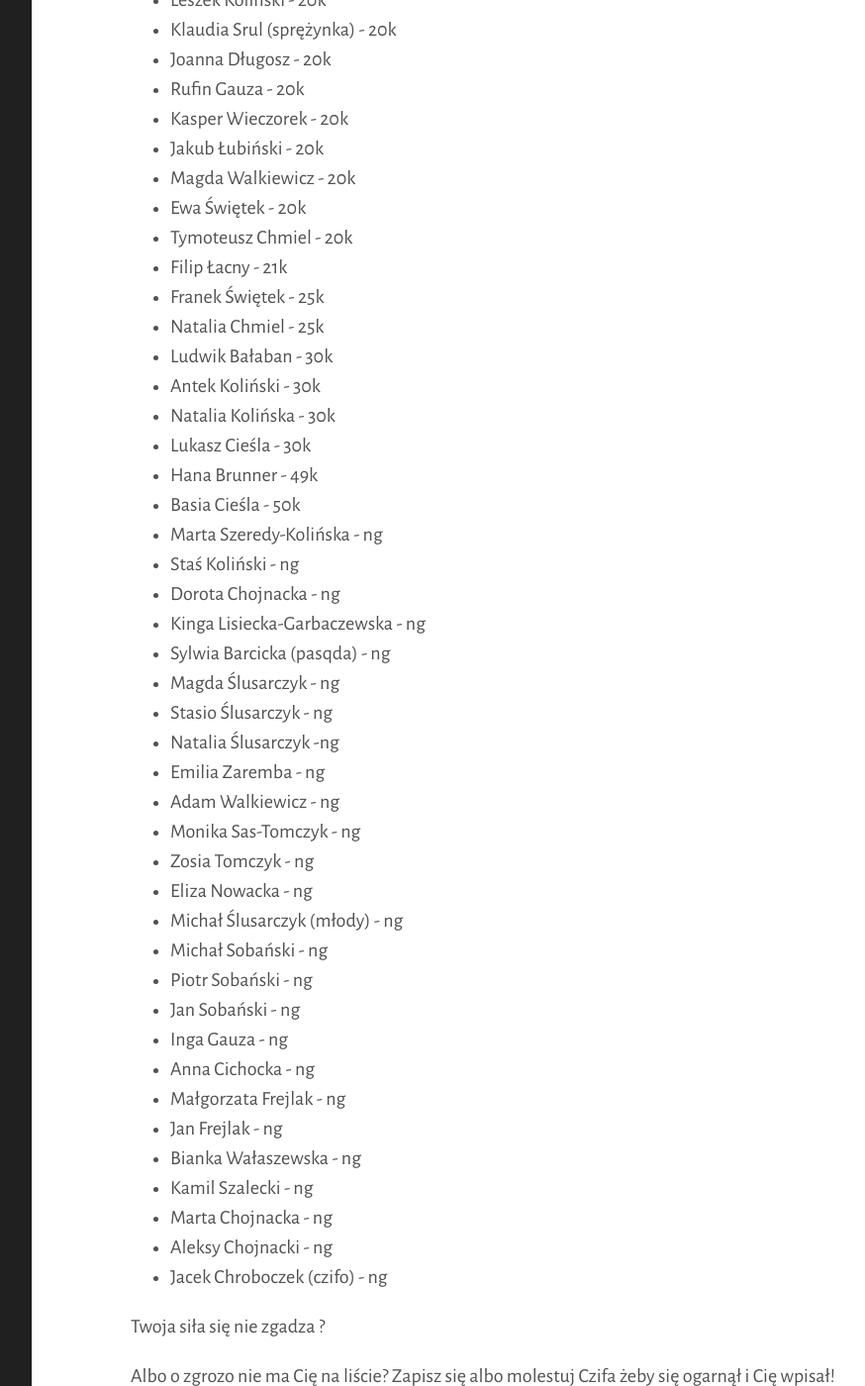
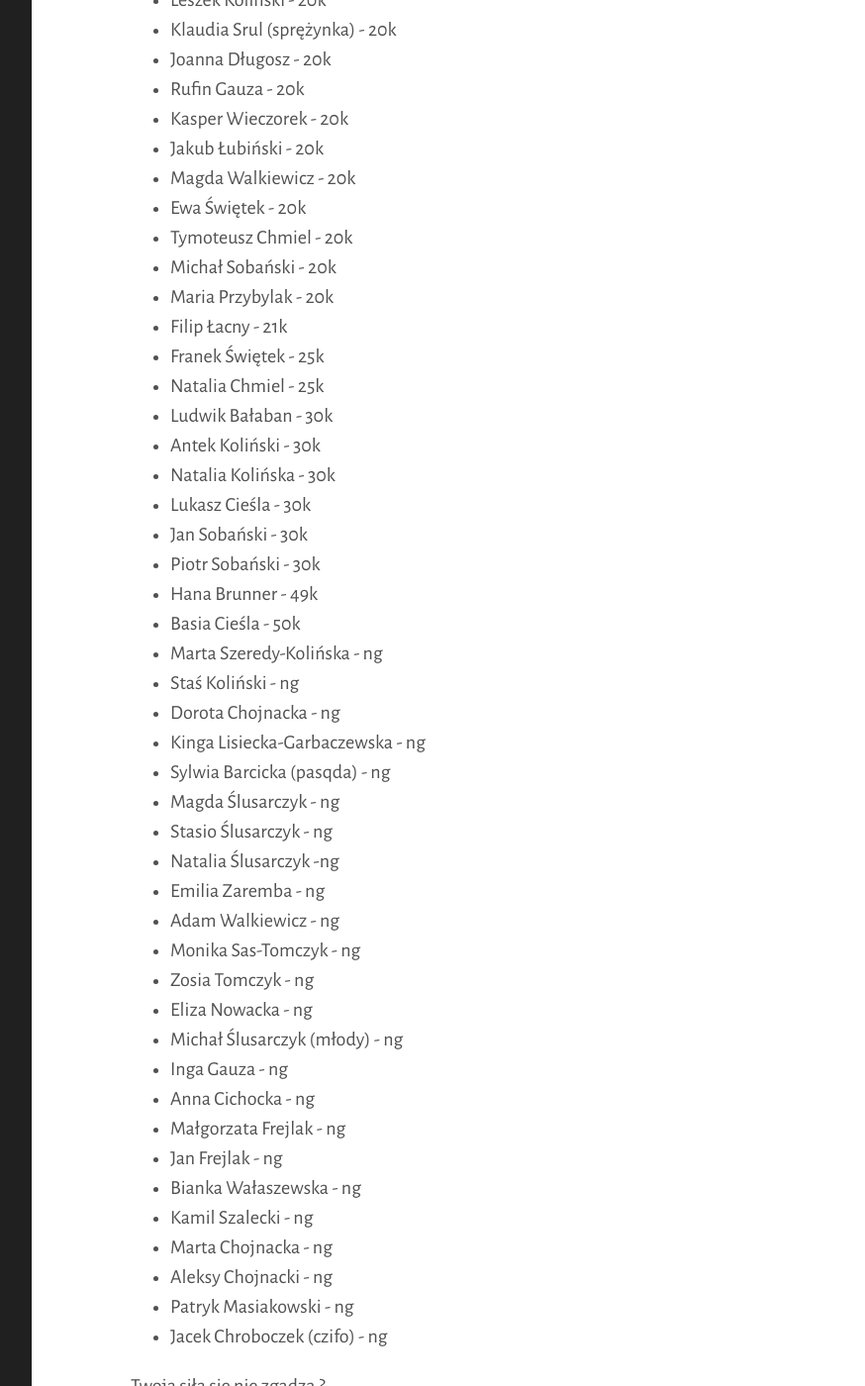
Before and after one commit to tasuki/lsg, a Jekyll site: the page built from zarejestrowani.md, in a window 1280 px wide and 1400 px high, scrolled down 2105 px. Shown: the whole window at 99% size, without its empty margins (328-1202 px from the left). Built offline with Jekyll 4.4.1, drawn with Linux system fonts in a browser that asks for light colours.

Commit message:
Update zarejestrowani.md

```diff
--- a/zarejestrowani.md
+++ b/zarejestrowani.md
@@ -80,6 +80,8 @@ Zarejestrowani uczestnicy, mniej więcej według stopnia:
 - Magda Walkiewicz - 20k
 - Ewa Świętek - 20k
 - Tymoteusz Chmiel - 20k
+- Michał Sobański - 20k
+- Maria Przybylak - 20k
 - Filip Łacny - 21k
 - Franek Świętek - 25k
 - Natalia Chmiel - 25k
@@ -87,6 +89,8 @@ Zarejestrowani uczestnicy, mniej więcej według stopnia:
 - Antek Koliński - 30k
 - Natalia Kolińska - 30k
 - Lukasz Cieśla - 30k
+- Jan Sobański - 30k
+- Piotr Sobański - 30k
 - Hana Brunner - 49k
 - Basia Cieśla - 50k
 - Marta Szeredy-Kolińska - ng
@@ -103,9 +107,6 @@ Zarejestrowani uczestnicy, mniej więcej według stopnia:
 - Zosia Tomczyk - ng
 - Eliza Nowacka - ng
 - Michał Ślusarczyk (młody) - ng
-- Michał Sobański - ng
-- Piotr Sobański - ng
-- Jan Sobański - ng
 - Inga Gauza - ng
 - Anna Cichocka - ng
 - Małgorzata Frejlak - ng
@@ -114,6 +115,7 @@ Zarejestrowani uczestnicy, mniej więcej według stopnia:
 - Kamil Szalecki - ng
 - Marta Chojnacka - ng
 - Aleksy Chojnacki - ng
+- Patryk Masiakowski - ng
 - Jacek Chroboczek (czifo) - ng
 
 
```
